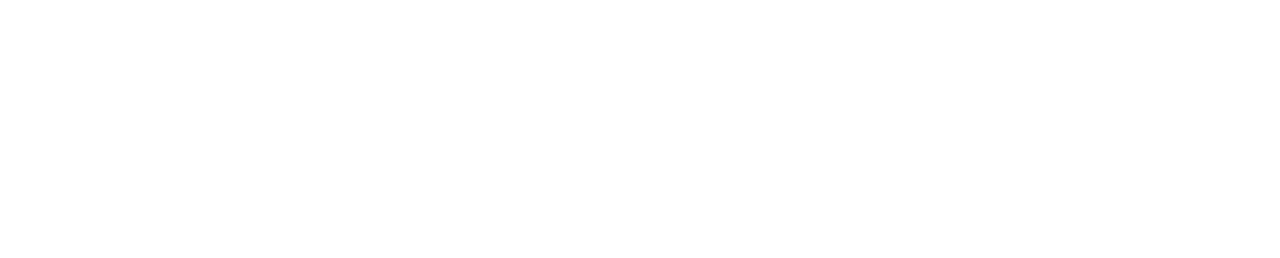
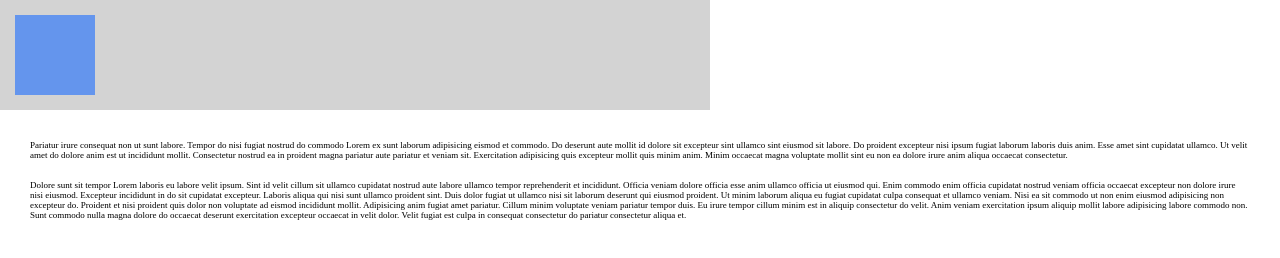
Before and after one commit to Damien580/HTML-CSS-2-lab, a plain HTML site: page drill-3/index.html in a window 1280 px wide. Drawn offline with Linux system fonts and the light colour scheme.

Commit message:
working on 3

```diff
--- a/drill-2/index.css
+++ b/drill-2/index.css
@@ -65,6 +65,7 @@ button{
     margin: 0 auto;
     height: 30vh;
     width: 40vh;
-    box-shadow: 5px 3px 3px antiquewhite);
+    box-shadow: 5px 3px 3px rgb(252, 213, 162));
+
 
 }
--- a/drill-3/index.css
+++ b/drill-3/index.css
@@ -0,0 +1,42 @@
+*{
+    margin: 0px;
+}
+
+body{
+    justify-content: center;
+}
+
+header{
+    background-color: lightgray;
+    display: flex;
+
+    height: 10vh;
+    width: 85vh;
+    padding: 15px;
+
+}
+.box{
+    background-color: cornflowerblue;
+    height: 100%;
+    aspect-ratio: 1 / 1;
+}
+
+p{
+    text-align: left;
+    font-size:xx-small;
+
+
+}
+
+#pone{
+    margin-top: 30px;
+    margin-left: 30px;
+    margin-right: 30px;
+    margin-bottom: 20px;
+}
+
+#ptwo{
+    margin-left: 30px;
+    margin-right: 30px;
+    margin-bottom: 30px;
+}
--- a/drill-3/index.html
+++ b/drill-3/index.html
@@ -1 +1,22 @@
 <!-- be sure to look at the example gif as well -->
+<!DOCTYPE html>
+<html lang="en">
+<head>
+    <meta charset="UTF-8">
+    <meta http-equiv="X-UA-Compatible" content="IE=edge">
+    <meta name="viewport" content="width=device-width, initial-scale=1.0">
+    <link rel="stylesheet" href="index.css">
+    <title>Document</title>
+</head>
+<body>
+    <header>
+        <div class="box"></div>
+    </header>
+
+    <p id="pone">Pariatur irure consequat non ut sunt labore. Tempor do nisi fugiat nostrud do commodo Lorem ex sunt laborum adipisicing eismod et commodo. Do deserunt aute mollit id dolore sit excepteur sint ullamco sint eiusmod sit labore. Do proident excepteur nisi ipsum fugiat laborum laboris duis anim. Esse amet sint cupidatat ullamco. Ut velit amet do dolore anim est ut incididunt mollit. Consectetur nostrud ea in proident magna pariatur aute pariatur et veniam sit. Exercitation adipisicing quis excepteur mollit quis minim anim. Minim occaecat magna voluptate mollit sint eu non ea dolore irure anim aliqua occaecat consectetur.</p>
+
+    <p id="ptwo">Dolore sunt sit tempor Lorem laboris eu labore velit ipsum. Sint id velit cillum sit ullamco cupidatat nostrud aute labore ullamco tempor reprehenderit et incididunt. Officia veniam dolore officia esse anim ullamco officia ut eiusmod qui. Enim commodo enim officia cupidatat nostrud veniam officia occaecat excepteur non dolore irure nisi eiusmod. Excepteur incididunt in do sit cupidatat excepteur. Laboris aliqua qui nisi sunt ullamco proident sint. Duis dolor fugiat ut ullamco nisi sit laborum deserunt qui eiusmod proident. Ut minim laborum aliqua eu fugiat cupidatat culpa consequat et ullamco veniam. Nisi ea sit commodo ut non enim eiusmod adipisicing non excepteur do. Proident et nisi proident quis dolor non voluptate ad eismod incididunt mollit. Adipisicing anim fugiat amet pariatur. Cillum minim voluptate veniam pariatur tempor duis. Eu irure tempor cillum minim est in aliquip consectetur do velit. Anim veniam exercitation ipsum aliquip mollit labore adipisicing labore commodo non. Sunt commodo nulla magna dolore do occaecat deserunt exercitation excepteur occaecat in velit dolor. Velit fugiat est culpa in consequat consectetur do pariatur consectetur aliqua et.</p>
+
+    <div id="box"></div>
+</body>
+</html>
```
